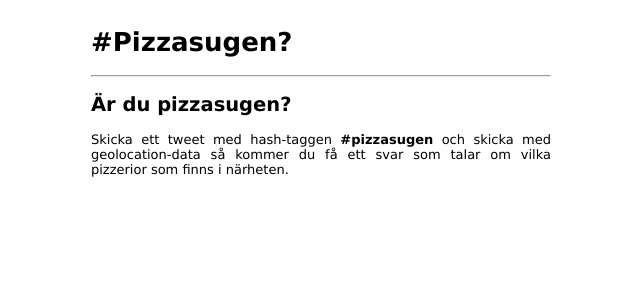
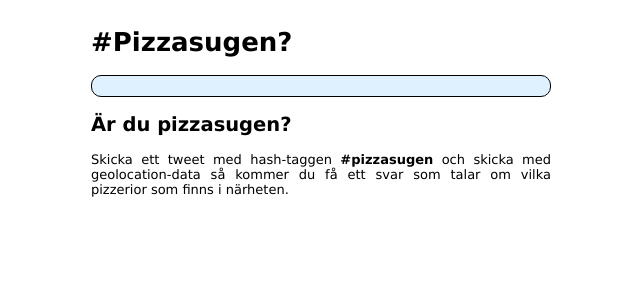
Before and after one commit to Daladevelop/pizzasugen, a PHP site: page / in a window 1280 px wide. Shown: the top 300 px of the page, without its empty margins (319-959 px from the left). Run offline with PHP 8.4, Linux system fonts and the light colour scheme.

Commit message:
Inte så nödvändig CSS
git-svn-id: https://pl3.projectlocker.com/mikaeljorhult/Pizzasugen/svn@21 f4e37ef5-9d55-438e-ab7f-4be2c5091528

```diff
--- a/trunk/apps/libraries/foursquare.php
+++ b/trunk/apps/libraries/foursquare.php
@@ -31,10 +31,11 @@ class Foursquare {
             $longitude,
             $this->accessToken);
 
-    $ch = curl_init($url);
+    $ch = curl_init();
 
     curl_setopt($ch, CURLOPT_RETURNTRANSFER, true);
-	curl_setopt($ch, CURLOPT_SSL_VERIFYPEER, false);
+    curl_setopt($ch, CURLOPT_SSL_VERIFYPEER, false);
+    curl_setopt($ch, CURLOPT_URL, $url);
 
     $data = curl_exec($ch);
 
--- a/trunk/index.php
+++ b/trunk/index.php
@@ -13,7 +13,8 @@
 
 <body>
 	<h1>#Pizzasugen?</h1>
-	<hr />
+
+	<div class="section result">
 	<?php
 		/*
 			Display a list of nearby pizza places if GET['sugen'] is set.
@@ -37,6 +38,7 @@
 			}
 		}
 	?>
+	</div>
 
 	<div class="section">
 		<h2>Är du pizzasugen?</h2>
--- a/trunk/styles/style.css
+++ b/trunk/styles/style.css
@@ -9,3 +9,11 @@ body {
 .section {
 	text-align: justify;
 }
+
+.section.result {
+	border: 1px solid #000;
+	-moz-border-radius: 10px;
+	border-radius: 10px;
+	padding: 10px;
+	background: rgba(149, 205, 254, 0.3);
+}
```
